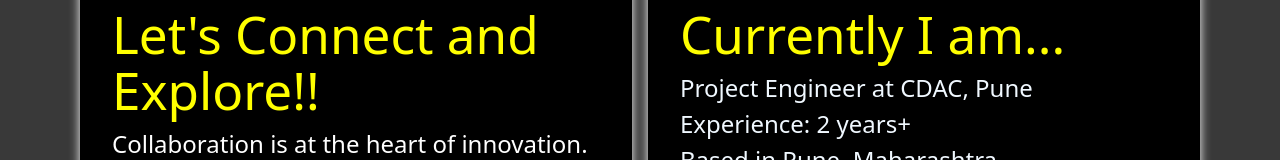
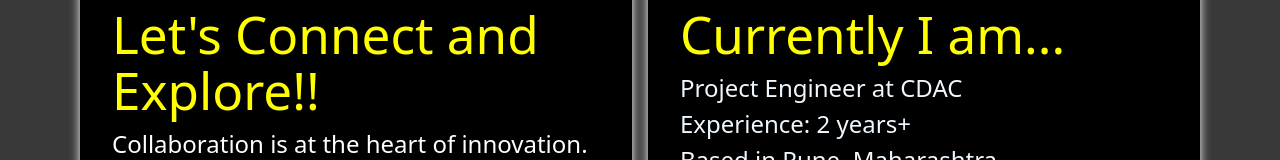
Before and after one commit to usernameXD00/FSD, a React (Vite) app: page / in a window 1280 px wide. Shown: the part 2412-2572 px from the top of the page. Built offline with nearby package versions, Linux system fonts and the light colour scheme.

Commit message:
updated contact details

```diff
--- a/src/Components/Contact.jsx
+++ b/src/Components/Contact.jsx
@@ -17,7 +17,7 @@
               <FontAwesomeIcon icon={faBriefcase} color="yellow" className="self-start" style={{ height: "3rem" }}/>
               <h1 className="!text-left text-2xl text-small sm:text-[2rem]">Currently I am...</h1>
               <ul className="!text-left">
-                <li>Project Engineer at CDAC, Pune</li>
+                <li>Project Engineer at CDAC</li>
                 <li>Experience: 2 years+</li>
                 <li>Based in Pune, Maharashtra</li>
               </ul>
```
